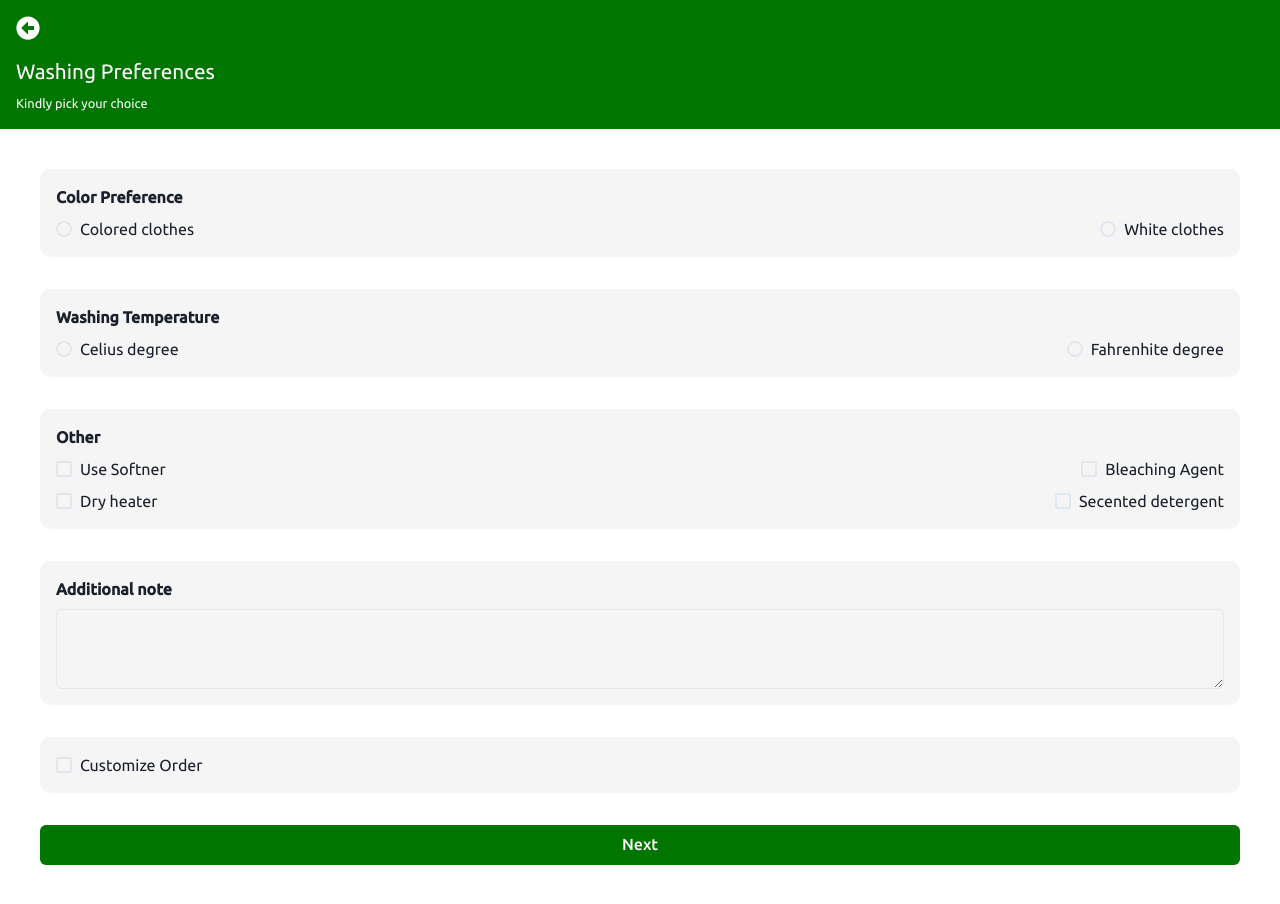
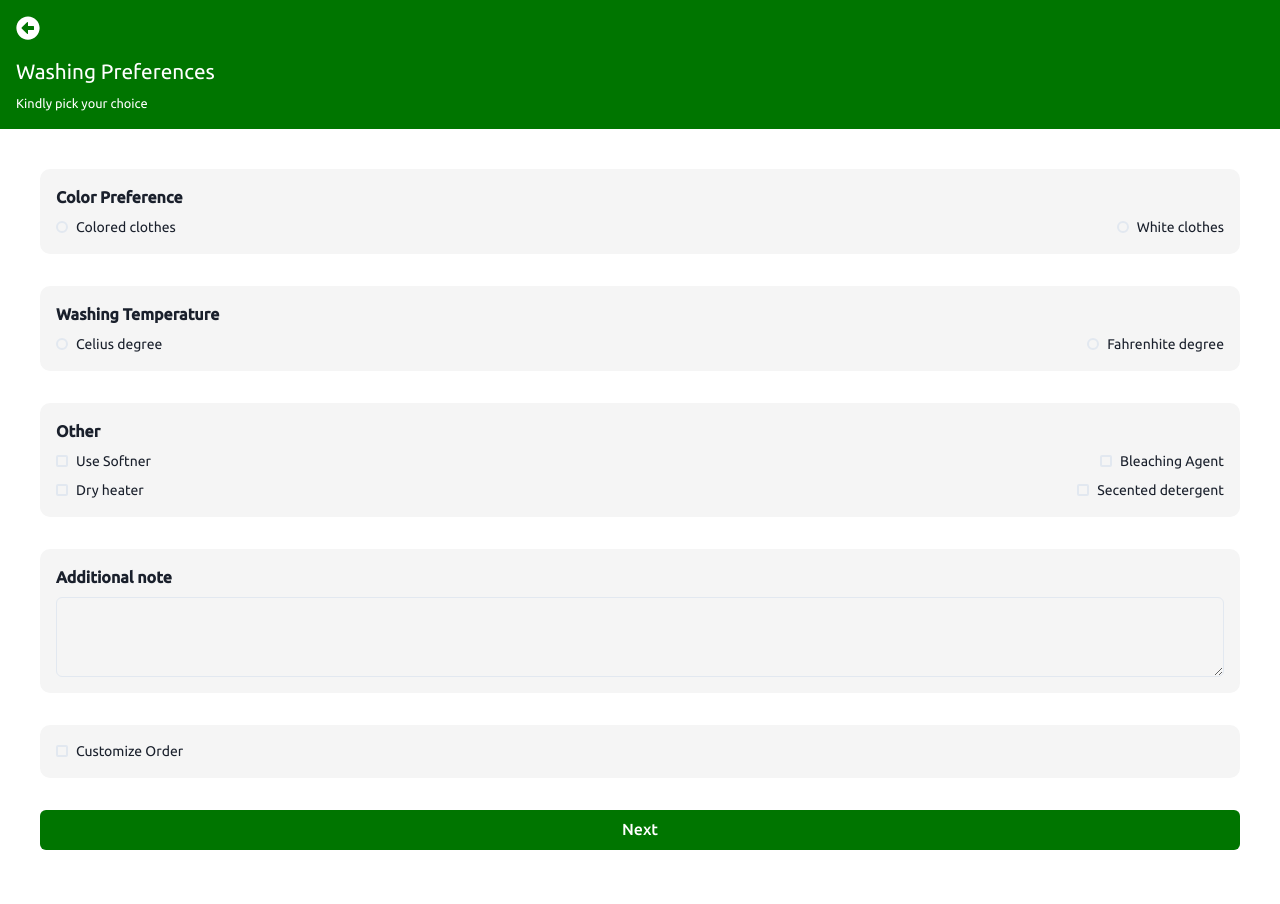
Before and after one commit to codeboyfriend/Wash, a Next.js app: page /wash in a window 1280 px wide. Built offline with nearby package versions, Linux system fonts and the light colour scheme.

Commit message:
Modify the context code

```diff
--- a/components/Boxes.js
+++ b/components/Boxes.js
@@ -16,14 +16,15 @@ import {
 
 const Boxes = () => {
     const {
-        other,
-        setOther,
         color,
         setColor,
         temperature,
         setTemperature,
-        order,
-        setOrder
+        setOrder,
+        setSoftner,
+        setAgent,
+        setHeater,
+        setDetergent
     } = useContext(washieContext);
 
     const box = {
@@ -53,10 +54,16 @@ const Boxes = () => {
 
         <RadioGroup onChange={setColor} value={color}>
         <Stack sx={options} direction='row'>
-                <Radio sx={{
-                    fontSize: '.7rem'
-                }} value='colored clothes'>Colored clothes</Radio>
-                <Radio value='white clothes'>White clothes</Radio>
+                <Radio
+                    size='sm'
+                    colorScheme="green"
+                    value='colored clothes'
+                >Colored clothes</Radio>
+                <Radio
+                    size='sm'
+                    colorScheme="green"
+                    value='white clothes'
+                >White clothes</Radio>
             </Stack>
         </RadioGroup>
       </Box>
@@ -66,10 +73,16 @@ const Boxes = () => {
 
         <RadioGroup onChange={setTemperature} value={temperature}>
             <Stack sx={options} direction='row'>
-                <Radio sx={{
-                    fontSize: '.9rem'
-                }} value='celius degree'>Celius degree</Radio>
-                <Radio value='fahrenhite degree'>Fahrenhite degree</Radio>
+                <Radio
+                    size='sm'
+                    colorScheme="green"
+                    value='celius degree'
+                >Celius degree</Radio>
+                <Radio
+                    size='sm'
+                    colorScheme="green"
+                    value='fahrenhite degree'
+                >Fahrenhite degree</Radio>
             </Stack>
         </RadioGroup>
       </Box>
@@ -77,19 +90,31 @@ const Boxes = () => {
       <Box sx={box}>
         <Text sx={head}>Other</Text>
 
-        <CheckboxGroup onChange={setOther} value={other}>
+        <CheckboxGroup>
             <Stack sx={options} marginBottom={'.5rem'} direction='row'>
-                <Checkbox sx={{
-                    fontSize: '.9rem'
-                }} value='use softner'>Use Softner</Checkbox>
-                <Checkbox value='bleaching agent'>Bleaching Agent</Checkbox>
+                <Checkbox
+                    size='sm'
+                    colorScheme="green"
+                    onChange={(e) => setSoftner(e.currentTarget.checked)}
+                >Use Softner</Checkbox>
+                <Checkbox
+                    size='sm'
+                    colorScheme="green"
+                    onChange={(e) => setAgent(e.currentTarget.checked)}
+                >Bleaching Agent</Checkbox>
             </Stack>
 
             <Stack sx={options} direction='row'>
-                <Checkbox sx={{
-                    fontSize: '.9rem'
-                }} value='dry heater'>Dry heater</Checkbox>
-                <Checkbox value='secented detergent'>Secented detergent</Checkbox>
+                <Checkbox
+                    size='sm'
+                    colorScheme="green"
+                    onChange={(e) => setHeater(e.currentTarget.checked)}
+                >Dry heater</Checkbox>
+                <Checkbox
+                    size='sm'
+                    colorScheme="green"
+                    onChange={(e) => setDetergent(e.currentTarget.checked)}
+                >Secented detergent</Checkbox>
             </Stack>
         </CheckboxGroup>
       </Box>
@@ -102,7 +127,11 @@ const Boxes = () => {
       <Box sx={box}>
       <CheckboxGroup>
             <Stack sx={options} direction='row'>
-                <Checkbox onChange={(e) => setOrder(e.currentTarget.checked)} sx={{
+                <Checkbox
+                    size='sm'
+                    colorScheme="green"
+                    onChange={(e) => setOrder(e.currentTarget.checked)}
+                    sx={{
                     fontSize: '.6rem'
                 }}>Customize Order</Checkbox>
             </Stack>
--- a/context/WashieContext.js
+++ b/context/WashieContext.js
@@ -8,7 +8,10 @@ export function WashieProvider ({ children }) {
     const [password, setPassword] = useState("");
     const [temperature, setTemperature] = useState("");
     const [color, setColor] = useState("");
-    const [other, setOther] = useState("");
+    const [softner, setSoftner] = useState(false);
+    const [agent, setAgent] = useState(false);
+    const [heater, setHeater] = useState(false);
+    const [detergent, setDetergent] = useState(false);
     const [order, setOrder] = useState(false);
 
     return (
@@ -23,10 +26,11 @@ export function WashieProvider ({ children }) {
             setTemperature,
             color,
             setColor,
-            other,
-            setOther,
-            order,
-            setOrder
+            setOrder,
+            setAgent,
+            setHeater,
+            setDetergent,
+            setSoftner
         }}>
             { children }
         </washieContext.Provider>
```
